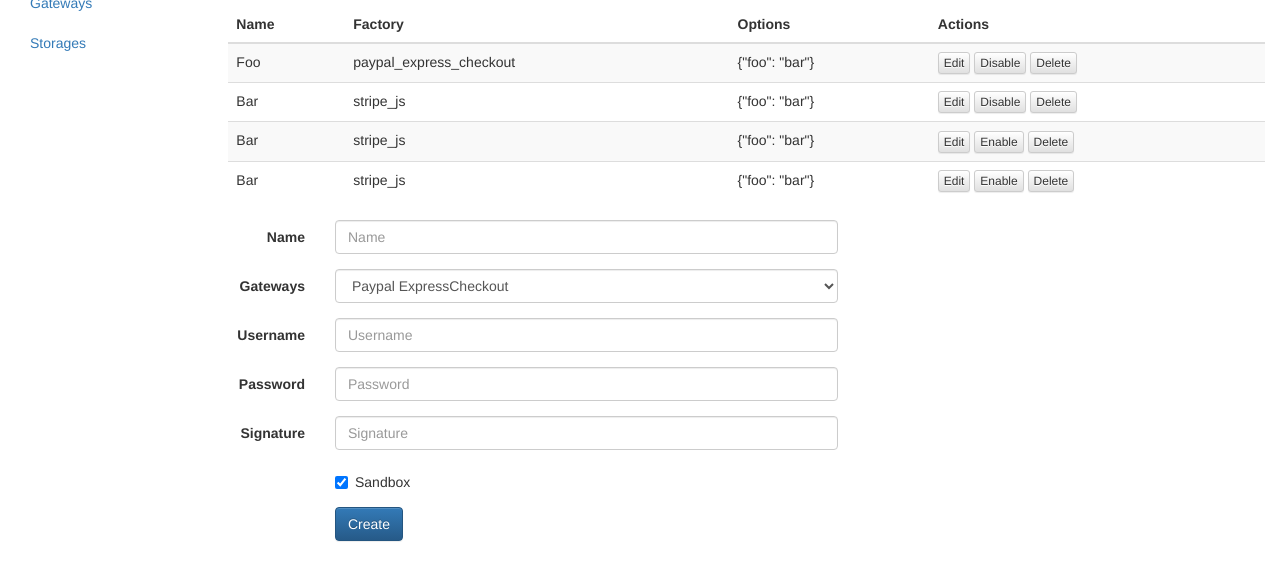
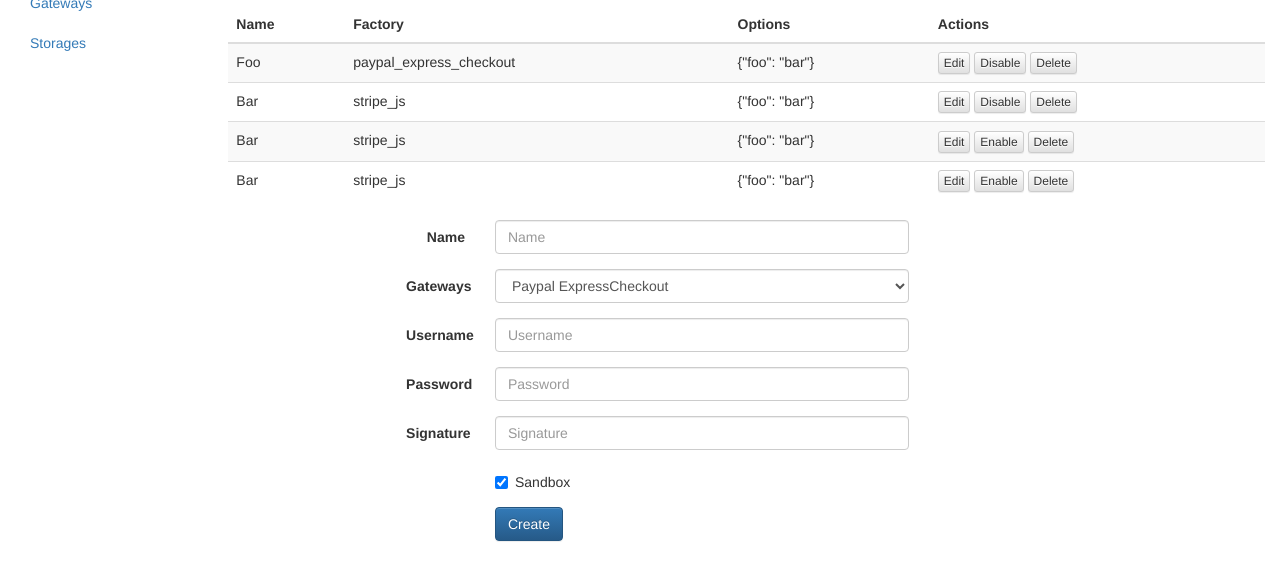
Before and after one commit to Payum/PayumServerUI, a website: page index.html in a window 1280 px wide. Shown: the part 104-684 px from the top of the page. Drawn offline with nearby package versions, Linux system fonts and the light colour scheme.

Commit message:
- fixed grid and form structure

```diff
--- a/index.html
+++ b/index.html
@@ -59,6 +59,10 @@
             </ul>
         </div>
         <div class="col-sm-9 col-md-10 main">
+
+            <div class="row">
+                <div class="col-md-12">
+
                     <h2 class="sub-header">Gateways
                         <button type="button" class="btn btn-success pull-right">Add new</button>
                     </h2>
@@ -116,11 +120,12 @@
                             </tbody>
                         </table>
                     </div>
+
+
                 </div>
-    </div>
-
+                <div class="col-md-12">
                     <div class="row">
-        <div class="col-sm-2 col-sm-offset-2 col-md-6 col-md-offset-2 main">
+                        <div class="col-md-6 col-md-offset-2">
                             <form class="form-horizontal">
                                 <div class="form-group">
                                     <label for="name" class="control-label col-xs-2">Name</label>
@@ -178,6 +183,13 @@
                     </div>
 
                 </div>
+            </div>
+
+        </div>
+    </div>
+
+
+</div>
 
 <script src="https://code.jquery.com/jquery-2.1.1.min.js"></script>
 <script src="https://maxcdn.bootstrapcdn.com/bootstrap/3.2.0/js/bootstrap.min.js"></script>
```
Lines whose indentation alone changed are shown as unchanged.
